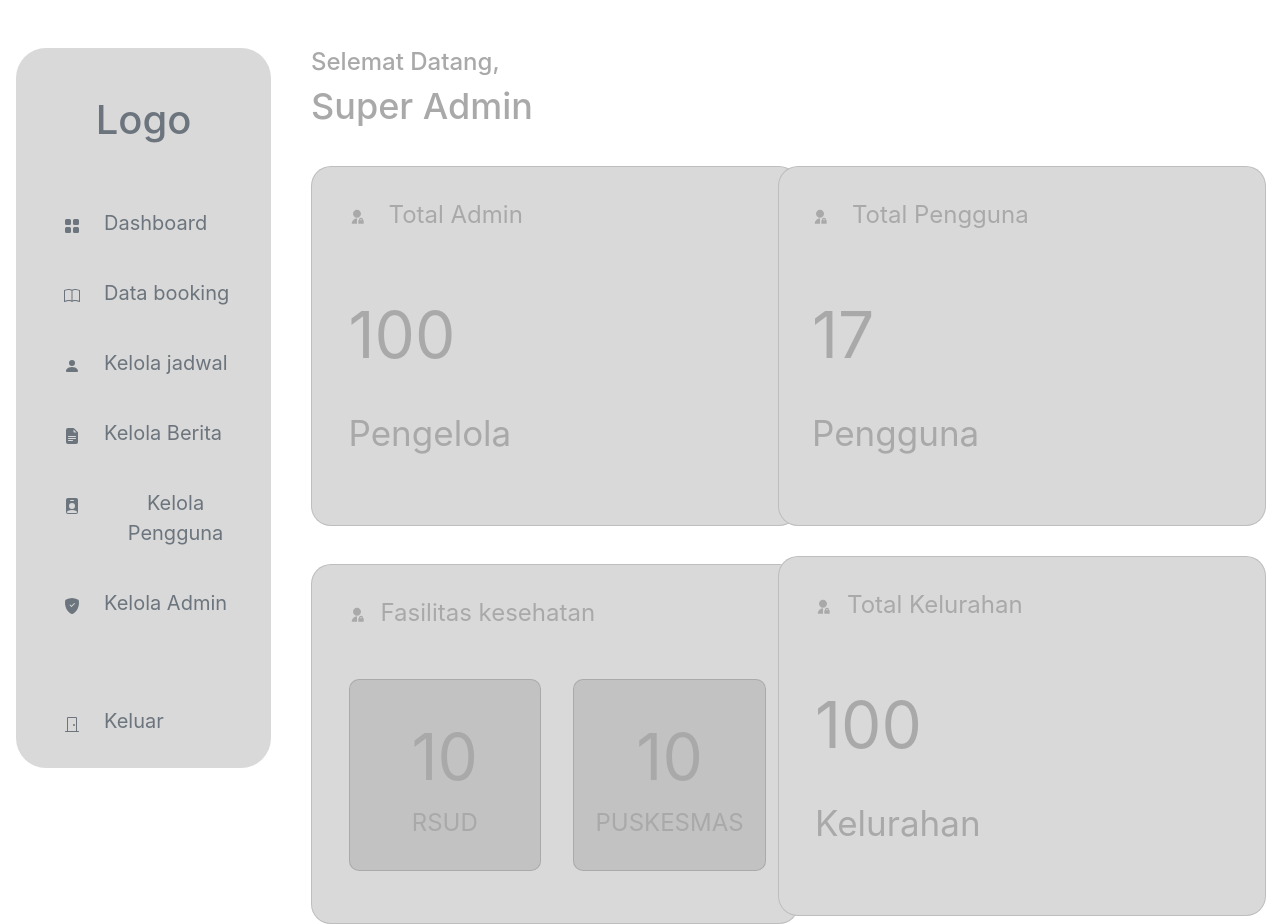
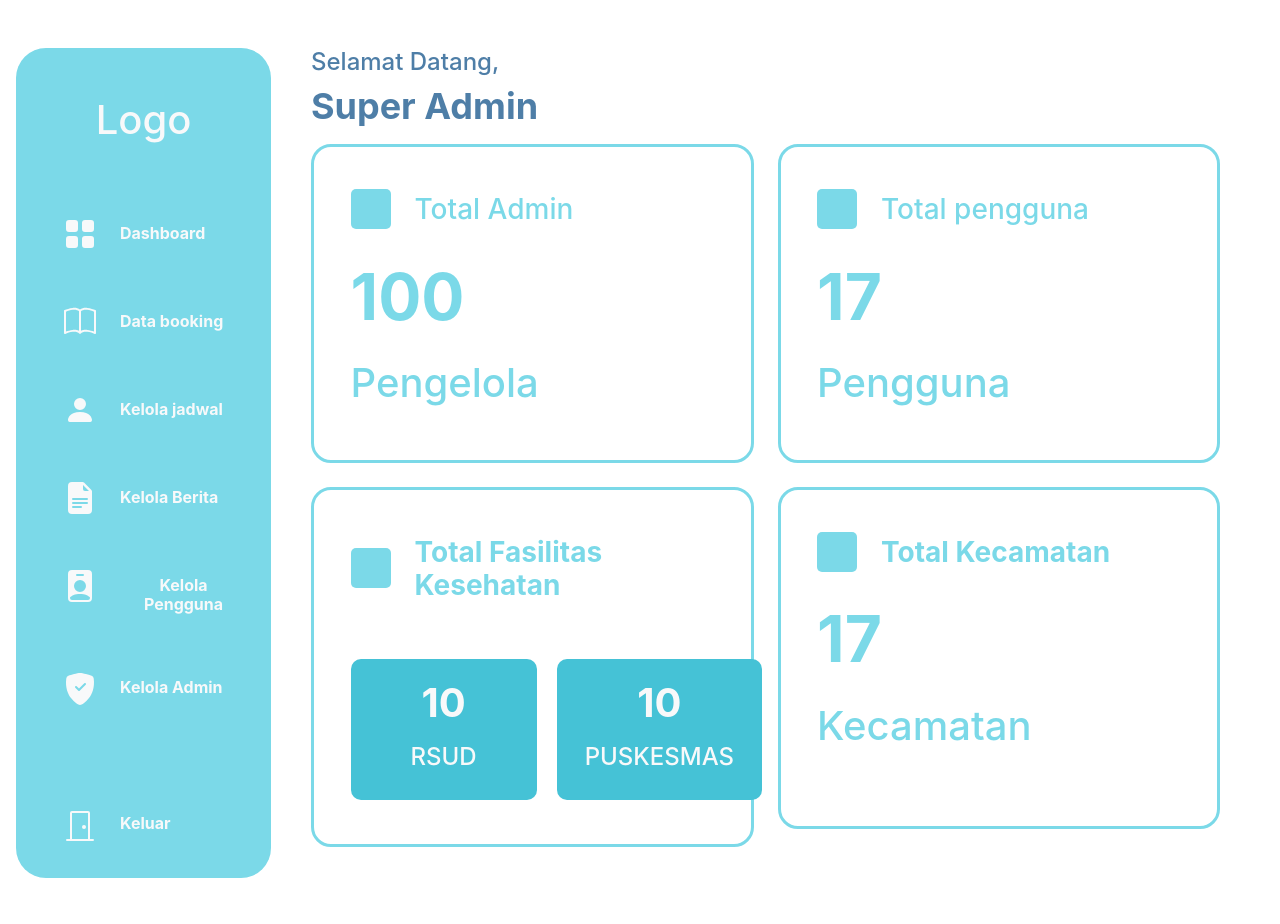
Before and after one commit to Ranto12/bookingvaccine-frontEnd, a React (Create React App) app in the folder vaccinebooking/: page / in a window 1280 px wide. After the commit the page ends 895 px from the top, so only its background shows below. Built offline with nearby package versions, Linux system fonts and the light colour scheme; data requests are answered from the project's data file.

Commit message:
fix hifi ui

```diff
--- a/vaccinebooking/src/App.js
+++ b/vaccinebooking/src/App.js
@@ -26,6 +26,8 @@ function App() {
       <Route path="/KelolaAdmin" element={<KelolaAdmin />} />
       <Route path="/AddAdmin" element={<AddAdmin />} />
 
+
+
       {/* <Route path='/login' element={<ViewUser/>}/> */}
     </Routes>
   );
--- a/vaccinebooking/src/assets/Style/style.css
+++ b/vaccinebooking/src/assets/Style/style.css
@@ -1,26 +1,57 @@
 /* sidebar */
 .sidebar {
-  background-color: #d9d9d9;
+  background-color: #7BD9E8;;
   border-radius: 30px !important;
 }
 
+.icon-dasboard{
+  font-size: 200%;
+}
 .menu-sidebar:hover {
-  background-color: #c2c2c2;
+  background-color: #45C2D6;
   border-radius: 10px !important;
 }
 
 .menu-sidebar.active {
-  background-color: #c2c2c2;
+  background-color: #45C2D6;
 }
 
 /* dasboard  */
 .Fontcolor-Dasboard {
-  color: #aaa9a9;
+  color: #7BD9E8;
 }
 .background-color-card-rsud {
-  background-color: #c2c2c2;
+  background-color: #7BD9E8;
   border-radius: 10px;
 }
+
+.title-das{
+  color: #4E7EA7;
+  /* margin-top: 6%; */
+}
+
+.Card-TotalAdmin{
+  padding-bottom: 10%;
+  border-radius: 20px;
+  border: solid;
+  padding-left:36.54px;
+  padding-top:30px;
+  background: white;
+}
+
+.card-faskes,.card-faskes1{
+  background-color: #45C2D6;
+  border-radius: 10px;
+}
+.card-faskes{
+  padding: 5% 15%;
+}
+.card-faskes1 {
+  padding: 5% 7%;
+}
+
+
+
 
 /* kelola berita */
 .fz-Head {
@@ -68,7 +99,7 @@
 }
 
 
-/* Kelola penggun */
+/* Kelola pengguna */
 
 .Addusers-button{
   height: 34px;
@@ -137,16 +168,18 @@
     align-items: center;
 }
 
-/* kelolaJadwal */
+/* kelolaJadwalVaksin */
+
+
 .bg-card-kelola{
-    background-color: #C2C2C2 !important;
+    background-color: #7BD9E8 !important;
     padding: 10px;
     border-top-left-radius: 10px;
     border-top-right-radius: 10px;
 }
 
 .bg-form-jadwal{
-    background-color: #D9D9D9;
+    background-color: #F7F7F7;
     padding-left: 36px !important;
     padding-right: 36px !important;
     border-bottom-left-radius: 10px;
@@ -155,13 +188,13 @@
 }
 
 .btn-kelola-jadwal{
-    background-color: #C2C2C2;
+    background-color: #7BD9E8;
     border: 0px;
     padding: 7px 34px;
 
 }
 .btn-kelola-jadwal1{
-    background-color: #D9D9D9;
+  background-color: #F7F7F7;
     border: 0px;
 
 }
@@ -191,11 +224,12 @@
 }
 
 .input-kelola,.input-kel,.input-kel-area{
-    background-color: #AAA9A9;
+  background-color: #ffff;
+  border-radius: 0px;
 }
 
 .input-kel{
-    background-color: #AAA9A9;
+
     width: 10% !important;
 }
 
@@ -203,10 +237,10 @@
 /* Kelola data Admin  */
 .input-are-area{
   padding-bottom: 40% !important;
-  background-color: #AAA9A9;
+  background-color: #ffff;
 }
 
 .email-area{
   padding-bottom: 22%;
-  background-color: #AAA9A9;
+  background-color: #ffff;
 }
--- a/vaccinebooking/src/component/KelolaJadwal/FormKelolaJadwal.jsx
+++ b/vaccinebooking/src/component/KelolaJadwal/FormKelolaJadwal.jsx
@@ -8,7 +8,7 @@ export default function FormKelolaJadwal() {
         <div>
           <label className="mt-4 fw-bold ">Nama Fasilitas Kesehatan</label>
         </div>
-        <input type="text" className="w-100 input-kelola mt-2 p-1 rounded-2" />
+        <input type="text" className="w-100 bg-light input-kelola mt-2 p-1 rounded-2" />
       </div>
 
       <div className="mt-3">
--- a/vaccinebooking/src/component/Sidebar/Sidebar.jsx
+++ b/vaccinebooking/src/component/Sidebar/Sidebar.jsx
@@ -23,17 +23,17 @@ const Sidebar = () => {
       <div className="row">
         <div className=" ">
           <div className="text-center mt-5 sidebar mx-3  rounded-3 ">
-            <h1 className="pb-5 pt-5 text-muted ">Logo</h1>
+            <h1 className="pb-5 pt-5 text-light ">Logo</h1>
 
             <div className="  text-center pb-4 ps-4 hover-bg-secondary ">
               <Link
-                className="text-decoration-none d-flex menu-sidebar  me-4 py-2"
+                className="text-decoration-none   d-flex menu-sidebar  me-4 py-2"
                 to="/"
               >
-                <div className="text-muted pt-1 ps-4 ">
+                <div className="text-light ps-4 icon-dasboard ">
                   <BsFillGridFill />
                 </div>
-                <div className=" ps-4 text-muted  fs-5">Dashboard</div>
+                <div className=" ps-4 text-light h6 fw-bold pt-3 pt-2">Dashboard</div>
               </Link>
             </div>
 
@@ -42,10 +42,10 @@ const Sidebar = () => {
                 className="text-decoration-none d-flex menu-sidebar  me-4 py-2"
                 to="/DataBooking"
               >
-                <div className="text-muted pt-1 ps-4 ">
+                <div className="text-light icon-dasboard ps-4 icon-dasboard ">
                   <BsBook />
                 </div>
-                <div className=" ps-4 text-muted  fs-5">Data booking</div>
+                <div className=" ps-4 text-light   h6 fw-bold  pt-3">Data booking</div>
               </Link>
             </div>
 
@@ -54,10 +54,10 @@ const Sidebar = () => {
                 className="text-decoration-none d-flex menu-sidebar  me-4 py-2"
                 to="/kelolaJadwal"
               >
-                <div className="text-muted pt-1 ps-4 ">
+                <div className="text-light icon-dasboard ps-4 ">
                   <BsPersonFill />
                 </div>
-                <div className=" ps-4 text-muted  fs-5">Kelola jadwal</div>
+                <div className=" ps-4 text-light   h6 fw-bold  pt-3">Kelola jadwal</div>
               </Link>
             </div>
 
@@ -66,10 +66,10 @@ const Sidebar = () => {
                 className="text-decoration-none d-flex menu-sidebar  me-4 py-2"
                 to="/KelolaBerita"
               >
-                <div className="text-muted pt-1 ps-4 ">
+                <div className="text-light icon-dasboard ps-4 ">
                   <BsFillFileEarmarkTextFill />
                 </div>
-                <div className=" ps-4 text-muted  fs-5">Kelola Berita</div>
+                <div className=" ps-4 text-light   h6 fw-bold  pt-3">Kelola Berita</div>
               </Link>
             </div>
 
@@ -78,10 +78,10 @@ const Sidebar = () => {
                 className="text-decoration-none d-flex menu-sidebar  me-4 py-2"
                 to="/KelolaPengguna"
               >
-                <div className="text-muted pt-1 ps-4 ">
+                <div className="text-light icon-dasboard ps-4 ">
                   <BsPersonBadgeFill />
                 </div>
-                <div className=" ps-4 text-muted  fs-5">Kelola Pengguna</div>
+                <div className=" ps-4 text-light   h6 fw-bold  pt-3">Kelola Pengguna</div>
               </Link>
             </div>
 
@@ -90,10 +90,10 @@ const Sidebar = () => {
                 className="text-decoration-none d-flex menu-sidebar  me-4 py-2"
                 to="/KelolaAdmin"
               >
-                <div className="text-muted pt-1 ps-4 ">
+                <div className="text-light icon-dasboard ps-4 ">
                   <BsShieldFillCheck />
                 </div>
-                <div className=" ps-4 text-muted  fs-5">Kelola Admin</div>
+                <div className=" ps-4 text-light   h6 fw-bold  pt-3">Kelola Admin</div>
               </Link>
             </div>
 
@@ -102,10 +102,10 @@ const Sidebar = () => {
                 className="text-decoration-none d-flex menu-sidebar  me-4 py-2"
                 to="/"
               >
-                <div className="text-muted pt-1 ps-4 ">
+                <div className="text-light icon-dasboard ps-4 ">
                   <BsDoorClosed />
                 </div>
-                <div className=" ps-4 text-muted  fs-5">Keluar</div>
+                <div className=" ps-4 text-light   h6 fw-bold  pt-3">Keluar</div>
               </Link>
             </div>
           </div>
--- a/vaccinebooking/src/pages/Dasboard/Dasboard.jsx
+++ b/vaccinebooking/src/pages/Dasboard/Dasboard.jsx
@@ -1,207 +1,143 @@
-import React, { useEffect, useState } from 'react'
+import React, { useEffect, useState } from "react";
 
 // icons
-import {AiOutlineSearch} from 'react-icons/ai'
-import {IoMdNotifications} from 'react-icons/io'
-import {RiAdminFill} from 'react-icons/ri'
+import { AiOutlineSearch } from "react-icons/ai";
+import { IoMdNotifications } from "react-icons/io";
+import { BsFillSquareFill } from "react-icons/bs";
 
 // style
-import './../../assets/Style/style.css'
+import "./../../assets/Style/style.css";
 
 // component
-import Sidebar from '../../component/Sidebar/Sidebar';
-import LengthPenguna from '../../component/Dasboard/APIrequired/Length'
+import Sidebar from "../../component/Sidebar/Sidebar";
+import LengthPenguna from "../../component/Dasboard/APIrequired/Length";
+import { BsTypeH1 } from "react-icons/bs";
 
 const Dashboard = () => {
   // initial state and valiables
   const [input, setInput] = useState("");
   const [count, setCount] = useState(1);
 
-    const onChangeInput = (e) =>{
+  const onChangeInput = (e) => {
     const input = e.target.value;
-        setInput(input)
-    }
+    setInput(input);
+  };
 
-    const handleSearch=() =>{
-        setCount(1+input)
-    }
+  const handleSearch = () => {
+    setCount(1 + input);
+  };
 
-    useEffect(()=>{
+  useEffect(() => {
     handleSearch();
-    },[])
+  }, []);
+
   return (
-    <div >
-      <div className='row Fontcolor-Dasboard me-5'>
-
+    <div>
+      <div className="row Fontcolor-Dasboard me-5">
         {/* sidebar */}
-        <div className='col-3'>
-            <Sidebar/>
+        <div className="col-3">
+          <Sidebar />
         </div>
 
         {/* content */}
-        <div className='col-9 mt-5'>
-            <div className='row'>
-                <div className='col-5'>
-                    <div className=''>
-                        <h1 className='fz-Head'>
-                            Selemat Datang,
-                        </h1>
-                        <h1 className='fz-Title'>
-                            Super Admin
-                        </h1>
-                    </div>
-                </div>
-                {/* <div className='col-7'>
-                    <div className='justify-content-center d-flex align-items-center mb-6'>
-                        <div className='d-flex '>
-                            <div className='border border-dark d-flex w-100' >
-                                <div className='' style={{cursor:"pointer"}} onClick={handleSearch}>
-                                    <AiOutlineSearch/>
-                                </div>
-                                <div>
-                                    <input type="text" style={{width:"439px", border:"none"}} placeholder="Cari" onChange={onChangeInput}/>
-                                </div>
-                            </div>
-                            <div className='w-60 ms-3'>
-                                <IoMdNotifications/>
-                            </div>
-                        </div>
-                    </div>
-                </div> */}
+        <div className="col-9 mt-5">
+          <div className="title-das ">
+            <h1 className="fz-Head ">Selamat Datang,</h1>
+            <h1 className="fz-Title fw-bold">Super Admin</h1>
           </div>
 
           {/* total admin */}
-            <div className='row'>
-                <div className='col-6'>
-                    <div className='Card-TotalAdmin'>
-                        <div className='card'
-                            style={{width:"488.23px",
-                            height:"360px",
-                            borderRadius:"20px",
-                            marginTop:"30px",
-                            paddingLeft:"36.54px",
-                            paddingTop:"30px",
-                            background: "#D9D9D9",
-                            position: "absolute"
-                            }}>
-                            <div className='d-flex align-items-center'>
-                                <div className='me-4 '><RiAdminFill /></div>
-                                <div style={{fontSize:"24px"}}>Total Admin</div>
+
+          <div className="row mt-3 ">
+            <div className="col-6">
+              <div className="Card-TotalAdmin">
+                <div className="">
+                  <div className="d-flex align-items-center">
+                    <div className="me-4 display-6 ">
+                      <BsFillSquareFill />
                     </div>
-                        <div style={{fontSize:"64px" , marginTop:"54px", marginBottom:"24px"}}>
-                            100
+                    <h3 className=" pt-3">Total Admin</h3>
                   </div>
-                        <div style={{fontSize:"35px"}}>
-                            Pengelola
-                        </div>
+                  <h1 className="mt-4 display-3 fw-bold ">100</h1>
+                  <h1 className="pt-3">Pengelola</h1>
                 </div>
               </div>
             </div>
 
             {/* total pengguna */}
-                <div className='col-6'>
-                    <div className='card'
-                        style={{width:"488.23px",
-                        height:"360px",
-                        borderRadius:"20px",
-                        marginTop:"30px",
-                        paddingLeft:"33.5px",
-                        paddingTop:"30px",
-                        background: "#D9D9D9"
-                        }}>
-                    <div className='d-flex align-items-center'>
-                        <div className='me-4'>
-                            <RiAdminFill />
+
+            <div className="col-6">
+              <div className="Card-TotalAdmin">
+                <div className="">
+                  <div className="d-flex align-items-center">
+                    <div className="me-4 display-6 ">
+                      <BsFillSquareFill />
                     </div>
-                        <div style={{fontSize:"24px"}}>
-                            Total Pengguna
+                    <h3 className=" pt-3">Total pengguna</h3>
                   </div>
-                    </div>
-                    <div style={{fontSize:"64px" , marginTop:"54px", marginBottom:"24px"}}>
-                        <LengthPenguna/>
-                        </div>
-                    <div style={{fontSize:"35px"}}>
-                        Pengguna
+                  <h1 className="mt-4 display-3 fw-bold ">
+                    <LengthPenguna />
+                  </h1>
+                  <h1 className="pt-3">Pengguna</h1>
                 </div>
               </div>
             </div>
           </div>
 
           {/* fasilitas kesehatan */}
-            <div className='row'>
-                <div className='col-6'>
-                    <div className='card'
-                        style={{width:"488.23px",
-                        height:"360px",
-                        borderRadius:"20px",
-                        marginTop:"38px",
-                        paddingLeft:"36.54px",
-                        paddingTop:"30px",
-                        background: "#D9D9D9"
-                        }}>
-                        <div className='d-flex align-items-center'>
-                            <div className='me-3'>
-                                <RiAdminFill />
+          <div className="row mt-4 mb-5">
+            <div className="col-6">
+
+              <div className="Card-TotalAdmin">
+                <div className="">
+                  <div className="d-flex align-items-center">
+                    <div className="me-4 display-6 ">
+                      <BsFillSquareFill />
                     </div>
-                            <div style={{fontSize:"24px"}}>
-                                Fasilitas kesehatan
+                    <h3 className=" pt-3 fw-bold">Total Fasilitas Kesehatan</h3>
+                  </div>
+
+                  <div calssName="">
+                    <div className="d-flex text-center mt-5 text-light ">
+                        <div className="me-3 card-faskes ">
+                            <h1 className=" fw-bold ">10</h1>
+                            <h4 className="pt-2">RSUD</h4>
+                        </div>
+
+                        <div className="ms-1 card-faskes1 ">
+                            <h1 className=" fw-bold ">10</h1>
+                            <h4 className="pt-2">PUSKESMAS</h4>
                         </div>
                     </div>
-                        <div className='d-flex mt-5'>
-                            <div className='card background-color-card-rsud' style={{width:"194.89px", height:"192px", marginRight:"32.5px", alignItems:"center" , justifyContent:"center"}}>
-                                <div style={{fontSize:"64px"}}>
-                                    10
                   </div>
-                                <div style={{fontSize:"24px"}}>
-                                    RSUD
+
                 </div>
               </div>
-                            <div className='card background-color-card-rsud' style={{width:"194.89px", height:"192px", marginRight:"32.5px", alignItems:"center" , justifyContent:"center"}}>
-                                <div style={{fontSize:"64px"}}>
-                                    10
             </div>
-                                <div style={{fontSize:"24px"}}>
-                                    PUSKESMAS
+
+            {/* total kelurahan */}
+            <div className="col-6 ">
+              <div className="Card-TotalAdmin">
+                <div className="">
+                  <div className="d-flex align-items-center">
+                    <div className="me-4 display-6 ">
+                      <BsFillSquareFill />
+                    </div>
+                    <h3 className="fw-bold pt-3">Total Kecamatan</h3>
+                  </div>
+                  <h1 className="mt-4 display-3 fw-bold ">
+                    <LengthPenguna />
+                  </h1>
+                  <h1  className="pt-3 pb-4">Kecamatan</h1>
+                </div>
+              </div>
+
           </div>
             </div>
           </div>
         </div>
       </div>
+  );
+};
 
-                {/* total kelurahan */}
-                <div className='col-6'>
-                    <div className='Card-TotalAdmin'>
-                        <div className='card'
-                            style={{width:"488.23px",
-                            height:"360px",
-                            borderRadius:"20px",
-                            marginTop:"30px",
-                            paddingLeft:"36.54px",
-                            paddingTop:"30px",
-                            background: "#D9D9D9"
-                            }}>
-                                <div className='d-flex align-items-center'>
-                                    <div className='me-3'>
-                                        <RiAdminFill />
-                                    </div>
-                                    <div style={{fontSize:"24px"}}>
-                                        Total Kelurahan
-                                    </div>
-                                </div>
-                                <div style={{fontSize:"64px" , marginTop:"54px", marginBottom:"24px"}}>
-                                    100
-                                </div>
-                                <div style={{fontSize:"35px"}}>
-                                    Kelurahan
-                                    </div>
-                        </div>
-                    </div>
-                </div>
-            </div>
-        </div>
-      </div>
-    </div>
-  )
-}
-
-export default Dashboard
+export default Dashboard;
--- a/vaccinebooking/src/pages/KelolaAdmin/KelolaAdmin.jsx
+++ b/vaccinebooking/src/pages/KelolaAdmin/KelolaAdmin.jsx
@@ -90,7 +90,7 @@ const KelolaAdmin = () => {
                     </div>
                     <div className='col-6 d-flex justify-content-end'>
                         <div className='d-flex ms-2 '  style={{border:"1px solid", height:"26px", borderRadius:"10px", paddingLeft:"28.08px", paddingRight:"26px", background:"#D9D9D9"}}>
-                            <Link className='text-decoration-none Fontcolor-Dasboard LinkText d-flex' to='/buatBerita' >
+                            <Link className='text-decoration-none Fontcolor-Dasboard LinkText d-flex' to='/AddAdmin' >
                                 <div className='me-1' >
                                     <RiFileSearchFill/>
                                 </div>
```
Also changed, not shown: vaccinebooking/src/pages/KelolaJadwal/jadwalVaksinasi.jsx (+5 -5 lines). Lines whose indentation alone changed are shown as unchanged.
